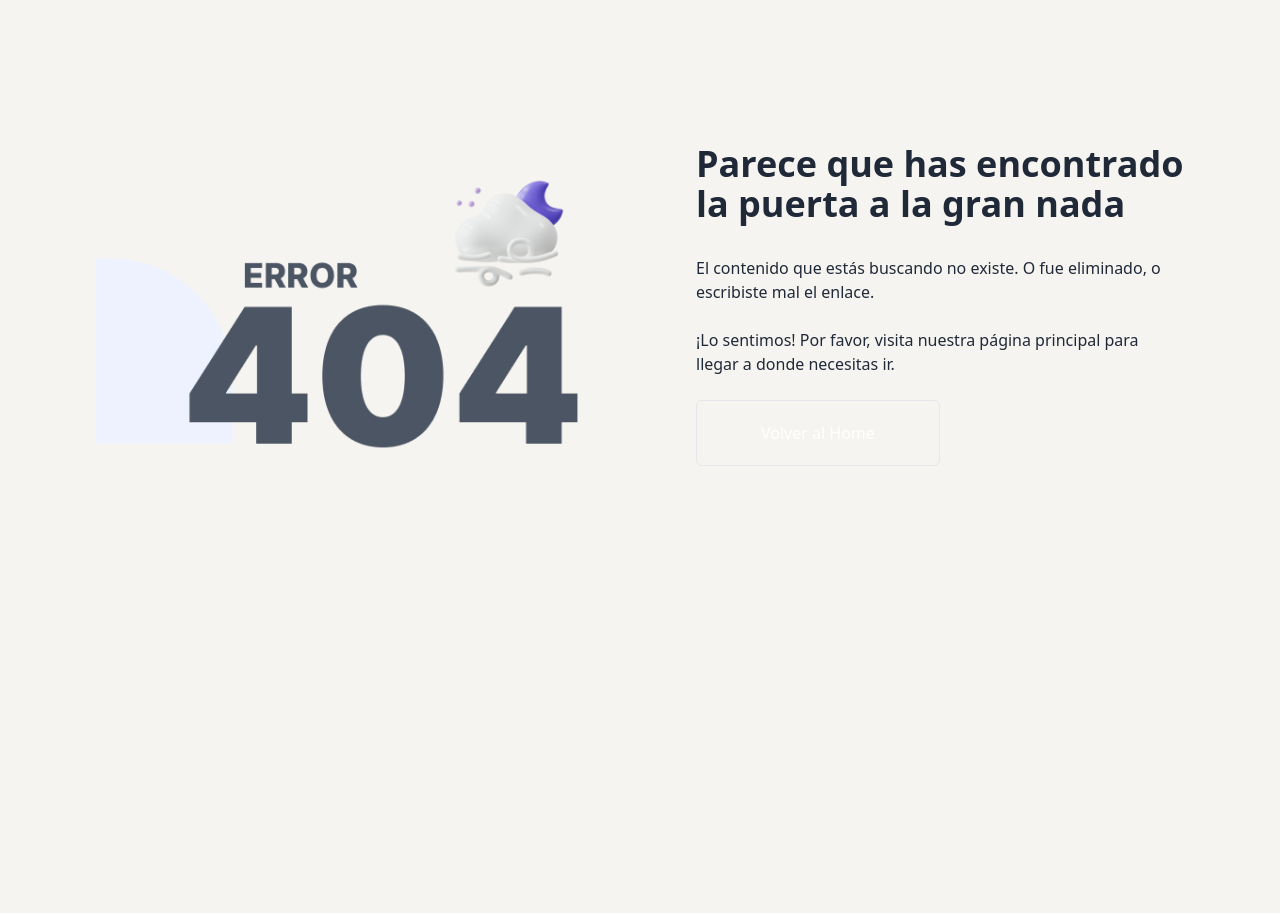
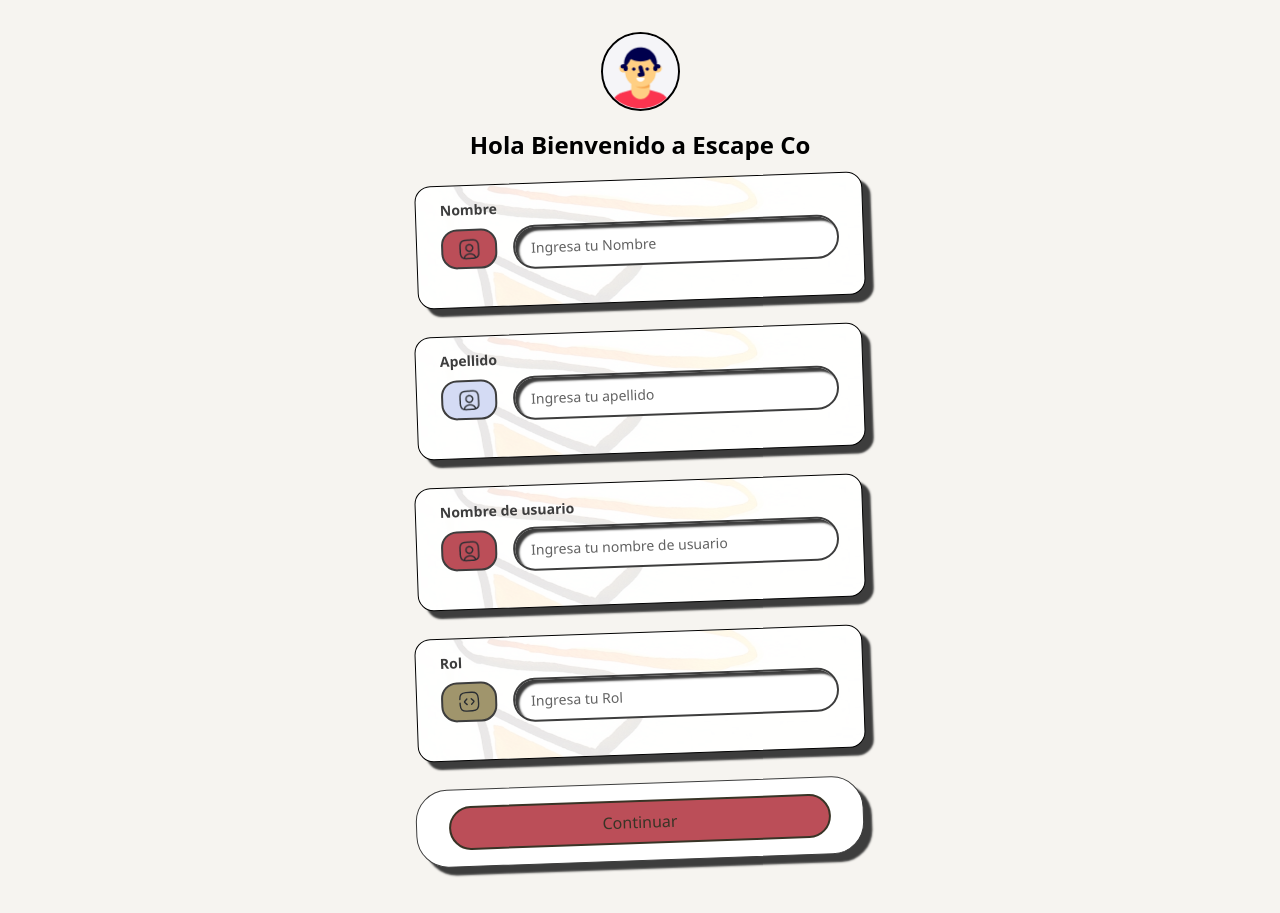
Before and after one commit to No-Country-simulation/s18-01-ft-react, a React (Vite) app in the folder client/: page /welcome in a window 1280 px wide. Before the commit the page ends 800 px from the top, so only its background shows below. Built offline with nearby package versions, Linux system fonts and the light colour scheme.

Commit message:
feat: add welcome page

```diff
--- a/client/src/layouts/AuthLayout.jsx
+++ b/client/src/layouts/AuthLayout.jsx
@@ -1,10 +1,13 @@
+import { cn } from '@/utils/functions/cn';
 import avatarCircle from '/public/images/avatarCircle.png';
 
-export default function AuthLayout({ children, h1 = '', h2 = '' }) {
+export default function AuthLayout({ children, h1 = '', h2 = '', h1Hide = false }) {
   return (
     <div className="mt-8 flex w-full flex-col items-center justify-center">
       <header className="mb-4 flex w-fit flex-col items-center justify-center font-bold">
-        <h1 className="mb-5 text-2xl leading-9">{h1}</h1>
+        <h1 className={cn('mb-5 text-2xl leading-9', h1Hide ? 'sr-only' : '')}>
+          {h1}
+        </h1>
         <div className="mb-4 size-fit rounded-full border-2 border-solid border-black bg-secondary-100">
           <img
             src={avatarCircle}
--- a/client/src/routes/Router.jsx
+++ b/client/src/routes/Router.jsx
@@ -4,6 +4,7 @@ import Home from '@/views/Home/Home';
 import NotFound from '@/views/NotFound/NotFound';
 import { UserSignupPage } from '@/views/UserSignup/UserSignupPage';
 import { UserSigninPage } from '@/views/UserSignin/UserSigninPage';
+import { UserWelcomePage } from '@/views/welcome/UserWelcomePage';
 
 const AppRouter = () => {
   const routes = useRoutes([
@@ -24,6 +25,10 @@ const AppRouter = () => {
       element: <UserSigninPage />,
     },
     {
+      path: '/welcome',
+      element: <UserWelcomePage />,
+    },
+    {
       path: '*',
       element: <NotFound />,
     },
--- /dev/null
+++ b/client/src/views/welcome/UserWelcomePage.jsx
@@ -0,0 +1,63 @@
+import FormComponent from '@/components/FormComponent/FormComponent';
+import AuthLayout from '@/layouts/AuthLayout';
+
+const welcomeFields = [
+  {
+    label: 'Nombre',
+    type: 'text',
+    tabindex: 1,
+    id: 'nameField',
+    name: 'name',
+    icon: '/images/user-square.png',
+    placeholder: 'Ingresa tu Nombre',
+    iconColor: 'primary',
+    autoComplete: 'given-name',
+  },
+  {
+    label: 'Apellido',
+    type: 'text',
+    tabindex: 2,
+    id: 'lastnameField',
+    name: 'lastname',
+    icon: '/images/user-square.png',
+    placeholder: 'Ingresa tu apellido',
+    iconColor: 'secondary',
+    autoComplete: 'family-name',
+  },
+  {
+    label: 'Nombre de usuario',
+    type: 'text',
+    tabindex: 3,
+    id: 'usernameField',
+    name: 'username',
+    icon: '/images/user-square.png',
+    placeholder: 'Ingresa tu nombre de usuario',
+    iconColor: 'primary',
+    autoComplete: 'family-name',
+  },
+  {
+    label: 'Rol',
+    type: 'text',
+    tabindex: 4,
+    id: 'roleField',
+    name: 'role',
+    icon: '/svg/Dev.svg',
+    placeholder: 'Ingresa tu Rol',
+    iconColor: 'accent',
+  },
+];
+
+export const UserWelcomePage = () => {
+  return (
+    <AuthLayout
+      h1="Ingra tus datos de perfil"
+      h2="Hola Bienvenido a Escape Co"
+      h1Hide>
+      <FormComponent
+        id="welcome-profile"
+        btnText="Continuar"
+        fields={welcomeFields}
+      />
+    </AuthLayout>
+  );
+};
```
Also changed, not shown: client/public/images/user-square.png (added), client/public/svg/Dev.svg (added).
